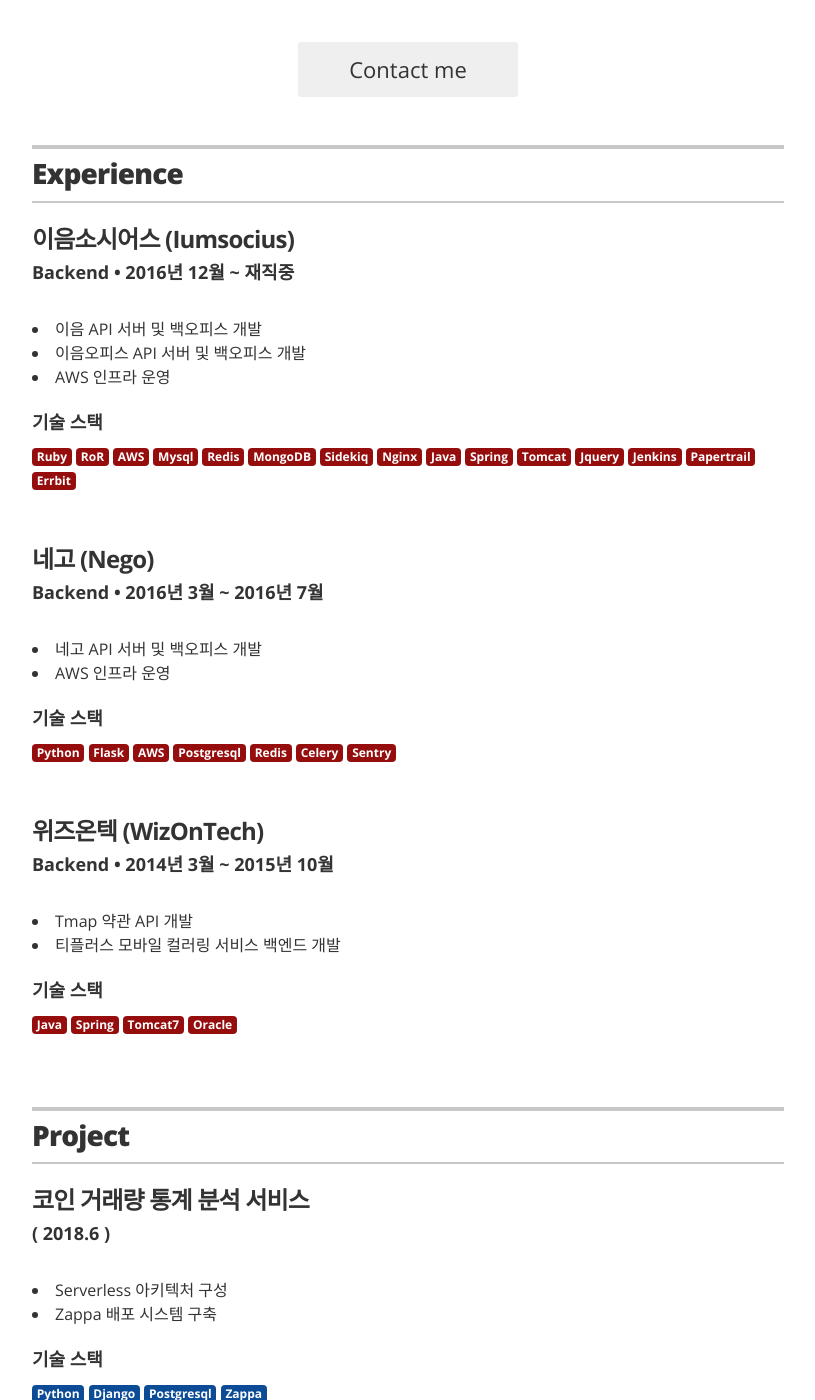
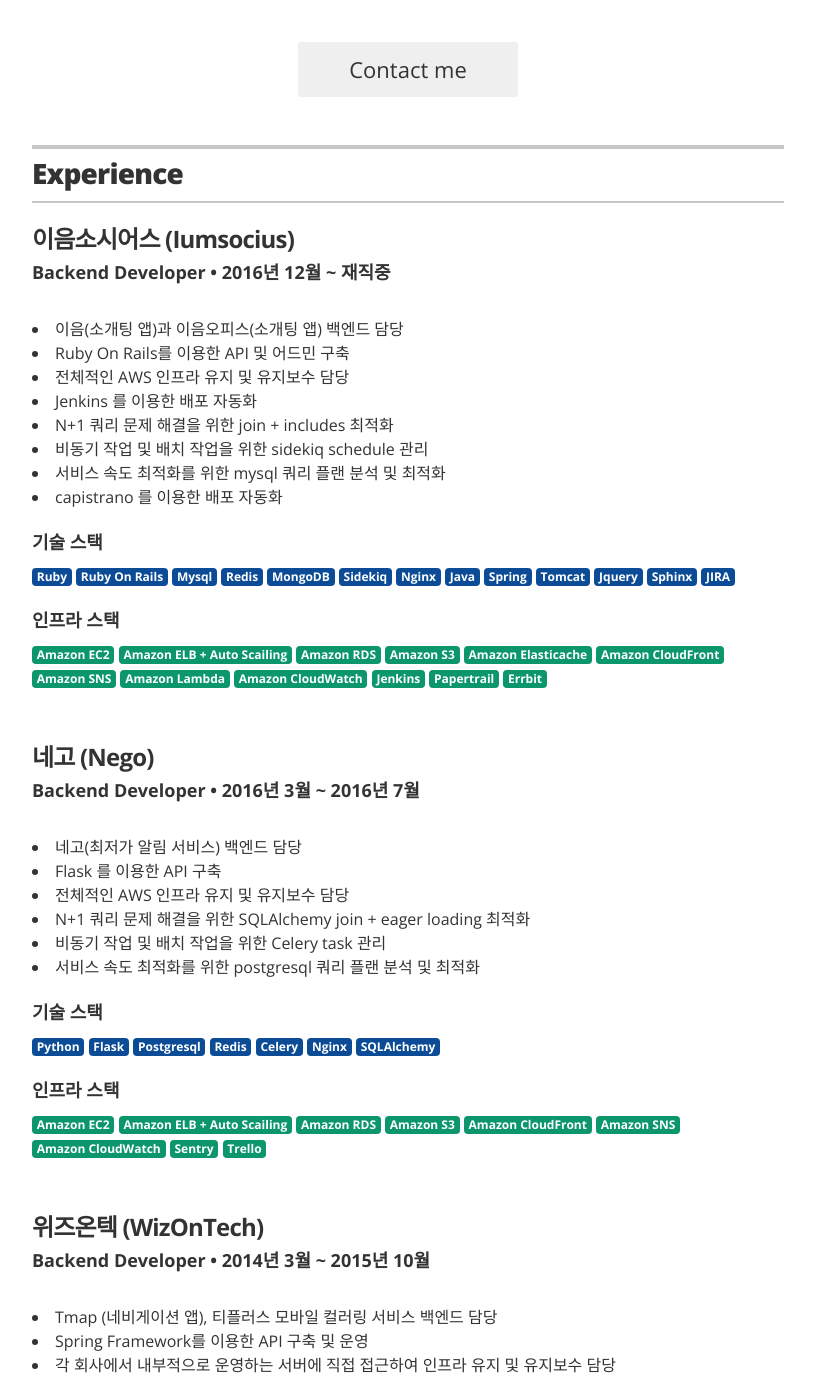
Before and after one commit to bingl2/resume, a Jekyll site: the page built from index.html, in a window 1280 px wide and 1400 px high, scrolled down 385 px. Shown: the whole window, without its empty margins (232-1047 px from the left). Built offline with Jekyll 4.4.1, drawn with Linux system fonts in a browser that asks for light colours; some of the changed text lies outside the part shown.

Commit message:
회사 내용 변경 및 구조 수정.

```diff
--- a/_data/experience.yml
+++ b/_data/experience.yml
@@ -1,27 +1,27 @@
 # 이음소시어스
 - company: 이음소시어스 (Iumsocius)
-  position: Backend
+  position: Backend Developer
   duration: 2016년 12월 ~ 재직중
-  summarys: ["이음 API 서버 및 백오피스 개발", "이음오피스 API 서버 및  백오피스 개발", "AWS 인프라 운영"]
+  summarys: ["이음(소개팅 앱)과 이음오피스(소개팅 앱) 백엔드 담당", "Ruby On Rails를 이용한 API 및 어드민 구축", "전체적인 AWS 인프라 유지 및 유지보수 담당", "Jenkins 를 이용한 배포 자동화", "N+1 쿼리 문제 해결을 위한 join + includes 최적화", "비동기 작업 및 배치 작업을 위한 sidekiq schedule 관리", "서비스 속도 최적화를 위한 mysql 쿼리 플랜 분석 및 최적화", "capistrano 를 이용한 배포 자동화"]
+  skillset: ["Ruby", "Ruby On Rails", "Mysql", "Redis", "MongoDB", "Sidekiq", "Nginx", "Java", "Spring", "Tomcat", "Jquery", "Sphinx", "JIRA"]
+  infraset: ["Amazon EC2", "Amazon ELB + Auto Scailing", "Amazon RDS", "Amazon S3", "Amazon Elasticache", "Amazon CloudFront", "Amazon SNS", "Amazon Lambda", "Amazon CloudWatch", "Jenkins", "Papertrail", "Errbit"]
 #  summary: 이음소시어스에서는 이음과 이음오피스라는 소개팅 앱 서비스와 맺음이라는 결혼 정보 서비스를 제공하고 있습니다. <br><br> 백엔드 개발자로 입사를 하였고 이음 서비스를 담당하게 되었습니다. 이음은 Ruby라는 언어를 사용하였고, RoR(Ruby on Rails) 프레임워크를 사용하여 구축된 서비스입니다. 이음 서비스 적응 후 이음오피스(직장인 전용) 서비스 또한 담당을 하게 되었고 현재는 이음과 이음오피스 두 개의 서비스를 담당하고 있습니다. <br><br> AWS 인프라 운영, API 신규 기능 개발 및 유지 보수 그리고 운영팀을 위한 백오피스 개발 등이 주된 작업입니다. 두 개의 서비스의 메인 담당자로 혼자 업무를 진행하며 장애 발생 시 고초를 겪었으나 서비스 운영 장애 대응에있어 직접 부딪히며 경험을 쌓는데 많은 도움이 되었습니다. 또한 AWS 인프라 운영에 백업 담당자로 직접 담당하게 되면서 서비스 운영 시 인프라 장애 대응이나, 신규 프로젝트 진행시 인프라 구축 등의 경험을 쌓을 수 있었습니다.
-  skillset: ["Ruby", "RoR", "AWS", "Mysql", "Redis", "MongoDB", "Sidekiq", "Nginx", "Java", "Spring", "Tomcat", "Jquery", "Jenkins", "Papertrail", "Errbit"]
-#  languae: ["Ruby","Java", "Javascript"]
-#  framework: ["",""]
+
 
 # 네고
 - company: 네고 (Nego)
-  position: Backend
+  position: Backend Developer
   duration:  2016년 3월 ~ 2016년 7월
-  summarys: ["네고 API 서버 및 백오피스 개발", "AWS 인프라 운영"]
+  summarys: ["네고(최저가 알림 서비스) 백엔드 담당", "Flask 를 이용한 API 구축", "전체적인 AWS 인프라 유지 및 유지보수 담당", "N+1 쿼리 문제 해결을 위한 SQLAlchemy join + eager loading 최적화", "비동기 작업 및 배치 작업을 위한 Celery task 관리", "서비스 속도 최적화를 위한 postgresql 쿼리 플랜 분석 및 최적화"]
+  skillset: ["Python", "Flask", "Postgresql", "Redis", "Celery", "Nginx", "SQLAlchemy"]
+  infraset: ["Amazon EC2", "Amazon ELB + Auto Scailing", "Amazon RDS", "Amazon S3", "Amazon CloudFront", "Amazon SNS", "Amazon CloudWatch", "Sentry", "Trello"]
 #  summary: 네고라는 서비스는 사용자가 원하는 상품들에 있어 최저가 갱신 혹은 원하는 가격대가 될 경우 애플리케이션 푸시 알람을 통해 사용자들에게 알려주는 서비스입니다. 모든 제품에는 제품번호가 존재하기 때문에 제품번호를 통해 상품들을 관리하며 크롤링 엔진을 통해 제품의 가격 정보 등을 저장하여 활용하는 서비스입니다. <br><br> 네고에서는 백엔드 포지션을 담당하게 되었습니다. 네고의 백엔드는 Python이라는 언어를 사용하였고, 마이크로 프레임워크인 Flask를 사용하여 구축된 서비스입니다. 인터프리터 언어나, 마이크로 프레임워크를 처음 접하게 되면서 많이 어색한 부분들이 있었으나 언어는 큰 장벽이 되지 않는 것처럼 금방 익숙해질 수 있었습니다. API 신규 기능 개발 및 유지 보수 그리고 백오피스 모니터링 기능 추가가 주된 작업이었습니다. <br><br> SI 중소기업에서 회사의 서비스를 운영하는 스타트업으로, 윈도우 개발 환경에서 맥 개발 환경으로, SVN에서 Git으로, 서버를 구입하여 운영하는 환경에서 AWS 환경으로 그리고 Java에서 Python으로까지 짧은 시간 근무했지만 첫 직장과 근무 환경부터 개발 작업 환경까지 저에게 있어 새로운 환경을 경험했습니다. 네고에서 있었던 6개월은 제가 추구해야 할 개발 방향을 완전히 변화시킨 경험이었습니다.
-#  skillset: "#Python #Flask #Postgresql #Rabbitmq #Celery #Sentry #AWS"
-  skillset: ["Python", "Flask", "AWS", "Postgresql", "Redis", "Celery", "Sentry"]
-
 
 # 위즈온텍
 - company: 위즈온텍 (WizOnTech)
-  position: Backend
+  position: Backend Developer
   duration: 2014년 3월 ~ 2015년 10월
-  summarys: ["Tmap 약관 API 개발", "티플러스 모바일 컬러링 서비스 백엔드 개발"]
+  summarys: ["Tmap (네비게이션 앱), 티플러스 모바일 컬러링 서비스 백엔드 담당", "Spring Framework를 이용한 API 구축 및 운영 ", "각 회사에서 내부적으로 운영하는 서버에 직접 접근하여 인프라 유지 및 유지보수 담당"]
+  skillset: ["Java", "Spring", "MyBatis", "Tomcat", "Oracle"]
+  infraset: ["SK Planet Server", "KCT Server", "Redmine"]
 #  summary: 위즈온텍은 클라우드와 빅데이터 관련된 제품을 만들고 타 회사로부터 하청을 받아 작업을 하는 회사입니다. <br><br> 위즈온텍에서는 SI 파트에서 백엔드 개발자로 입사하였습니다. 입사 초반에는 SKT의 내비게이션 앱 Tmap의 약관 동의 서비스를 담당하였고, 신규 프로젝트로 티플러스 모바일 통신사의 컬러링 서비스의 웹서버 부분까지 담당하게 되었습니다. 두 프로젝트다 Java 언어와 Spring 프레임워크를 사용하여 구축한 서비스입니다. 회사 내부에서 직접 서버를 구입하여 운영하였기 때문에 회사 내부에서 사용할 목적의 가벼운 용도의 서버를 구축하는 경험을 할 수 있었습니다.
-  skillset: ["Java", "Spring", "Tomcat7", "Oracle"]
--- a/_data/projects.yml
+++ b/_data/projects.yml
@@ -1,23 +1,23 @@
 - project: 코인 거래량 통계 분석 서비스
   duration: 2018.6
   skillset: ["Python", "Django", "Postgresql", "Zappa"]
-  infraset: ["Lambda", "CloudWatch", "RDS", "Route53", "S3"]
-  descriptions: ["Serverless 아키텍처 구성", "Zappa 배포 시스템 구축"]
+  infraset: ["Amazon Lambda", "Amazon CloudWatch", "Amazon RDS", "Amazon S3"]
+  descriptions: ["개인 확인용 통계 분석 서비스", "서버 비용 감면을 목적으로 Serverless 아키텍처 구성", "Zappa 배포 시스템 구축"]
 
 - project: 사내 익명 게시판 서비스
   duration: 2017.9
-  skillset: ["Ruby", "RoR", "Postgresql"]
-  infraset: ["EC2", "RDS", "Route53"]
-  descriptions: ["사내 익명 게시판 서비스", "Rest API 개발"]
+  skillset: ["Ruby", "Ruby On Rails", "Postgresql"]
+  infraset: ["Amazon EC2", "Amazon RDS"]
+  descriptions: ["사내 익명 게시판 서비스", "회사 내부 해커톤", "RESTful API 설계"]
 
 - project: 뉴스레터 구독 알림 서비스
   duration: 2017.3 — 2017.5
-  skillset: ["Python", "Flask", "Postgresql", "JWT", "Crawler"]
-  infraset: ["EC2", "RDS", "CloudFront", "Route53", "SNS"]
-  descriptions: ["각종 구독 이메일 데이터 크롤링 기반으로 데이터 축적", "JWT 이용한 토큰 기반 API 통신", "Rest API 개발"]
+  skillset: ["Python", "Flask", "Postgresql", "JWT", "BeautifulSoup","Crawler"]
+  infraset: ["Amazon EC2", "Amazon RDS", "Amazon S3", "Amazon CloudFront", "Amazon SNS"]
+  descriptions: ["각종 구독 이메일 데이터 크롤링 기반으로 데이터 축적", "JWT 이용한 토큰 기반 API 통신", "RESTful API 설계"]
 
 - project: 뮤지컬 알림 서비스
   duration: 2016.12
-  skillset: ["Python", "Flask", "Crawler"]
-  infraset: ["EC2", "RDS", "SNS"]
+  skillset: ["Python", "Flask", "BeautifulSoup", "Crawler"]
+  infraset: ["Amazon EC2", "Amazon RDS", "Amazon S3", "Amazon SNS"]
   descriptions: ["신규 뮤지컬 알림 서비스", "인터파크 티켓 뮤지컬, PlayDB 사이트 크롤러 구현"]
--- a/_layouts/resume.html
+++ b/_layouts/resume.html
@@ -68,9 +68,15 @@
             <h4 class="resume-item-details">기술 스택</h4>
 
             {% for skill in job.skillset %}
-            <span class="badge badge-red">{{ skill }}</span>
+            <span class="badge badge-blue">{{ skill }}</span>
             {% endfor %}
 
+            <br><br>
+
+            <h4 class="resume-item-details">인프라 스택 </h4>
+            {% for infra in job.infraset %}
+            <span class="badge badge-green">{{ infra }}</span>
+            {% endfor %}
             <br><br>
         </div><!-- end of resume-item -->
         {% endfor %}
```
